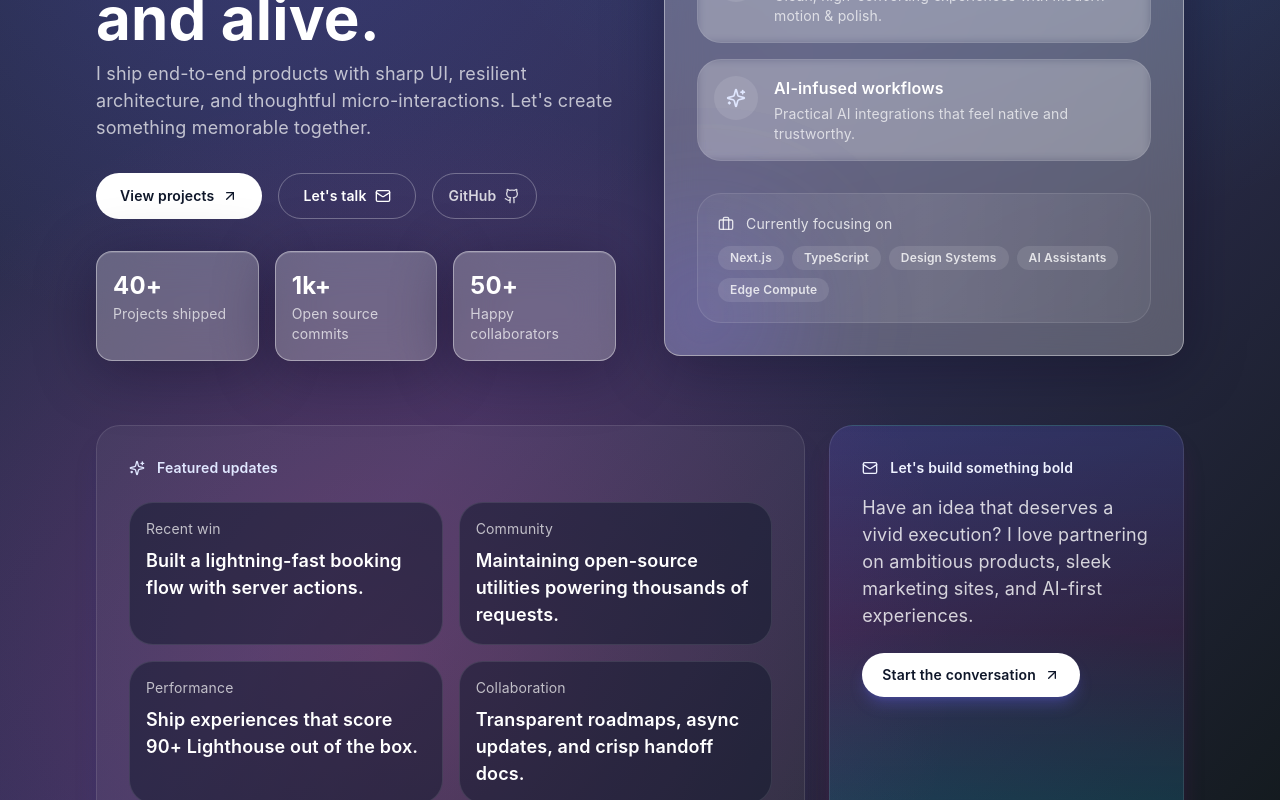
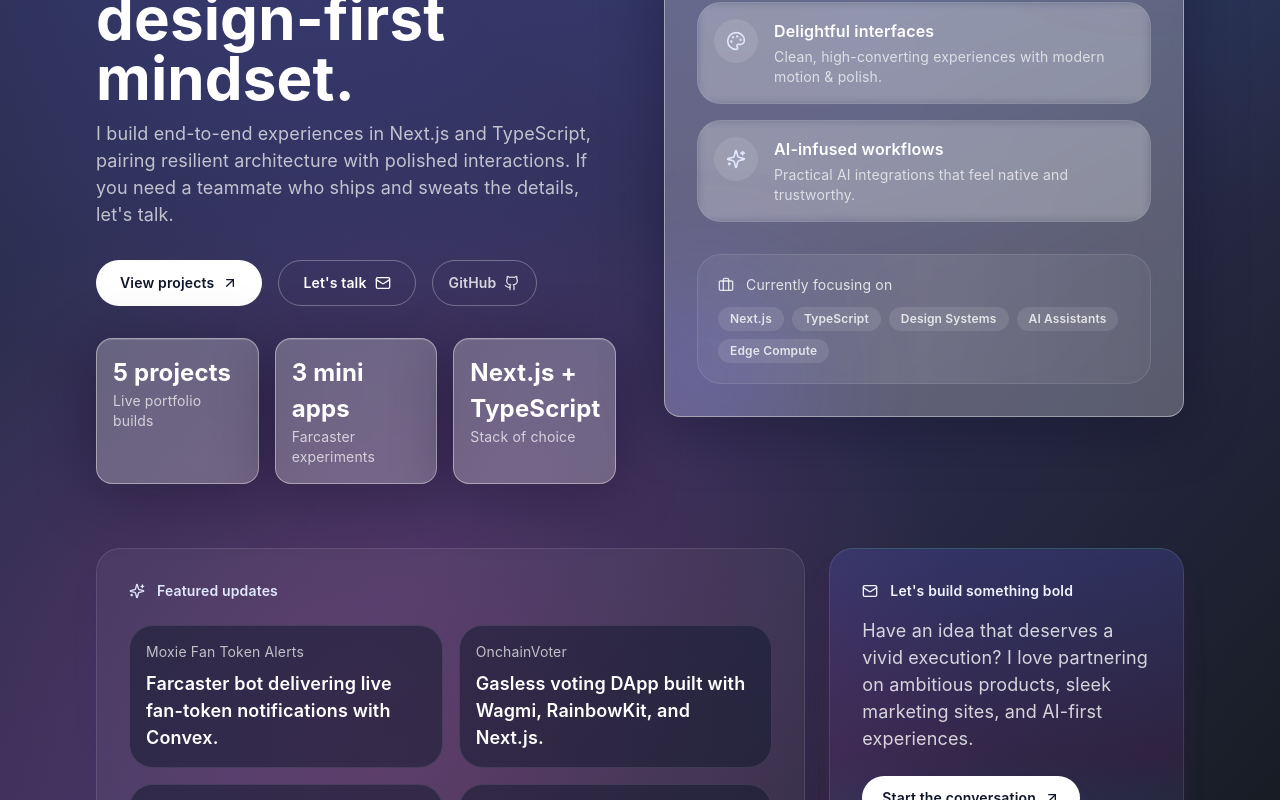
Before and after one commit to gabrieltemtsen/gabe-dev, a Next.js app: page / in a window 1280 px wide. Shown: the part 520-1320 px from the top of the page. Built offline with nearby package versions, Linux system fonts and the light colour scheme.

Commit message:
Personalize landing page messaging

```diff
--- a/src/pages/index.tsx
+++ b/src/pages/index.tsx
@@ -12,9 +12,9 @@
 
 const Home = () => {
   const stats = [
-    { label: 'Projects shipped', value: '40+' },
-    { label: 'Open source commits', value: '1k+' },
-    { label: 'Happy collaborators', value: '50+' },
+    { label: 'Live portfolio builds', value: '5 projects' },
+    { label: 'Farcaster experiments', value: '3 mini apps' },
+    { label: 'Stack of choice', value: 'Next.js + TypeScript' },
   ];
 
   const services = [
@@ -57,11 +57,11 @@
             <div className="space-y-3">
               <p className="text-sm uppercase tracking-[0.2em] text-indigo-200">Gabriel Temtsen</p>
               <h1 className="text-4xl sm:text-5xl lg:text-6xl font-bold leading-tight">
-                Modern full-stack experiences that feel crafted, fast, and alive.
+                Gabriel here—crafting fast, thoughtful products with a design-first mindset.
               </h1>
               <p className="text-lg text-white/70">
-                I ship end-to-end products with sharp UI, resilient architecture, and thoughtful micro-interactions. Let&apos;s
-                create something memorable together.
+                I build end-to-end experiences in Next.js and TypeScript, pairing resilient architecture with polished
+                interactions. If you need a teammate who ships and sweats the details, let&apos;s talk.
               </p>
             </div>
 
@@ -149,20 +149,20 @@
             </div>
             <div className="mt-6 grid gap-4 sm:grid-cols-2">
               <div className="rounded-2xl border border-white/10 bg-slate-900/50 p-4">
-                <p className="text-sm text-white/70">Recent win</p>
-                <p className="mt-2 text-lg font-semibold">Built a lightning-fast booking flow with server actions.</p>
+                <p className="text-sm text-white/70">Moxie Fan Token Alerts</p>
+                <p className="mt-2 text-lg font-semibold">Farcaster bot delivering live fan-token notifications with Convex.</p>
               </div>
               <div className="rounded-2xl border border-white/10 bg-slate-900/50 p-4">
-                <p className="text-sm text-white/70">Community</p>
-                <p className="mt-2 text-lg font-semibold">Maintaining open-source utilities powering thousands of requests.</p>
+                <p className="text-sm text-white/70">OnchainVoter</p>
+                <p className="mt-2 text-lg font-semibold">Gasless voting DApp built with Wagmi, RainbowKit, and Next.js.</p>
               </div>
               <div className="rounded-2xl border border-white/10 bg-slate-900/50 p-4">
-                <p className="text-sm text-white/70">Performance</p>
-                <p className="mt-2 text-lg font-semibold">Ship experiences that score 90+ Lighthouse out of the box.</p>
+                <p className="text-sm text-white/70">Memora AI</p>
+                <p className="mt-2 text-lg font-semibold">Memory-keeping assistant that pairs AI with a calm storytelling UI.</p>
               </div>
               <div className="rounded-2xl border border-white/10 bg-slate-900/50 p-4">
-                <p className="text-sm text-white/70">Collaboration</p>
-                <p className="mt-2 text-lg font-semibold">Transparent roadmaps, async updates, and crisp handoff docs.</p>
+                <p className="text-sm text-white/70">Footy App</p>
+                <p className="mt-2 text-lg font-semibold">Farcaster-friendly football mini app with live match summaries.</p>
               </div>
             </div>
           </div>
```
